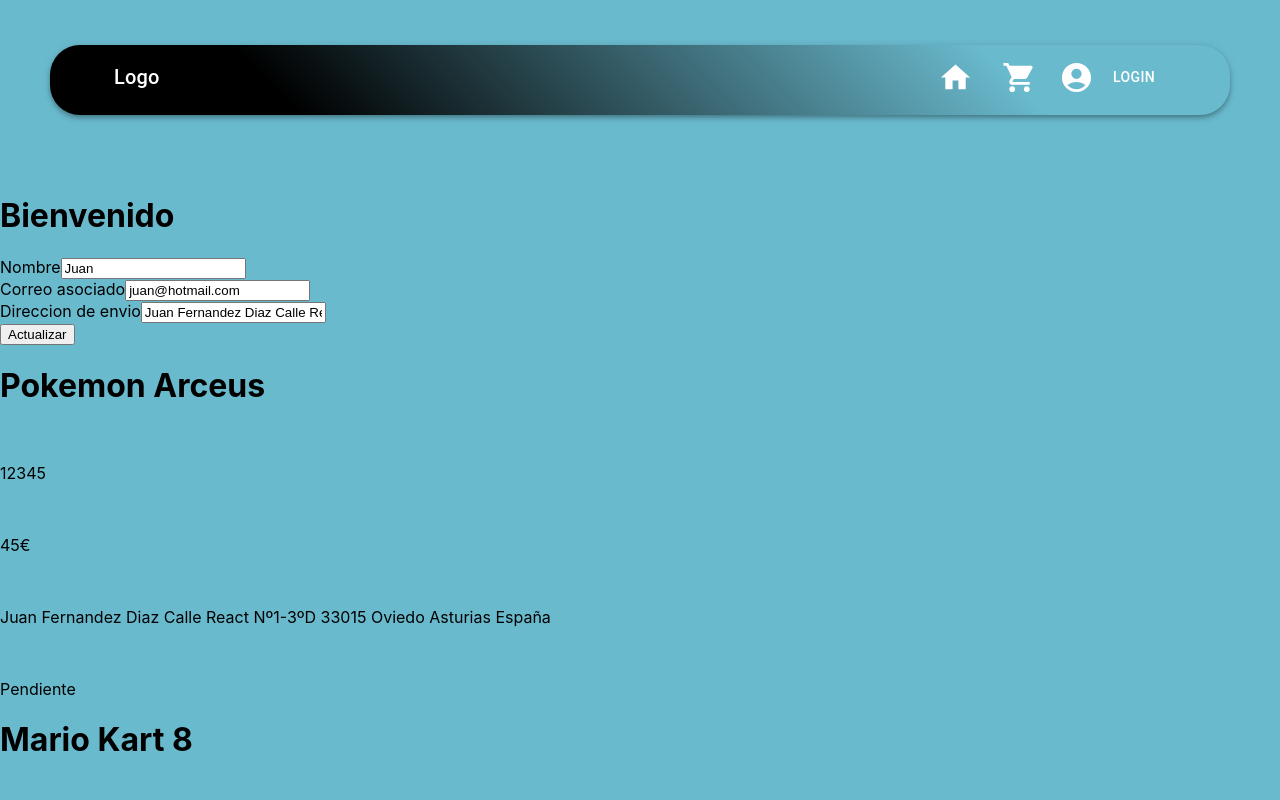
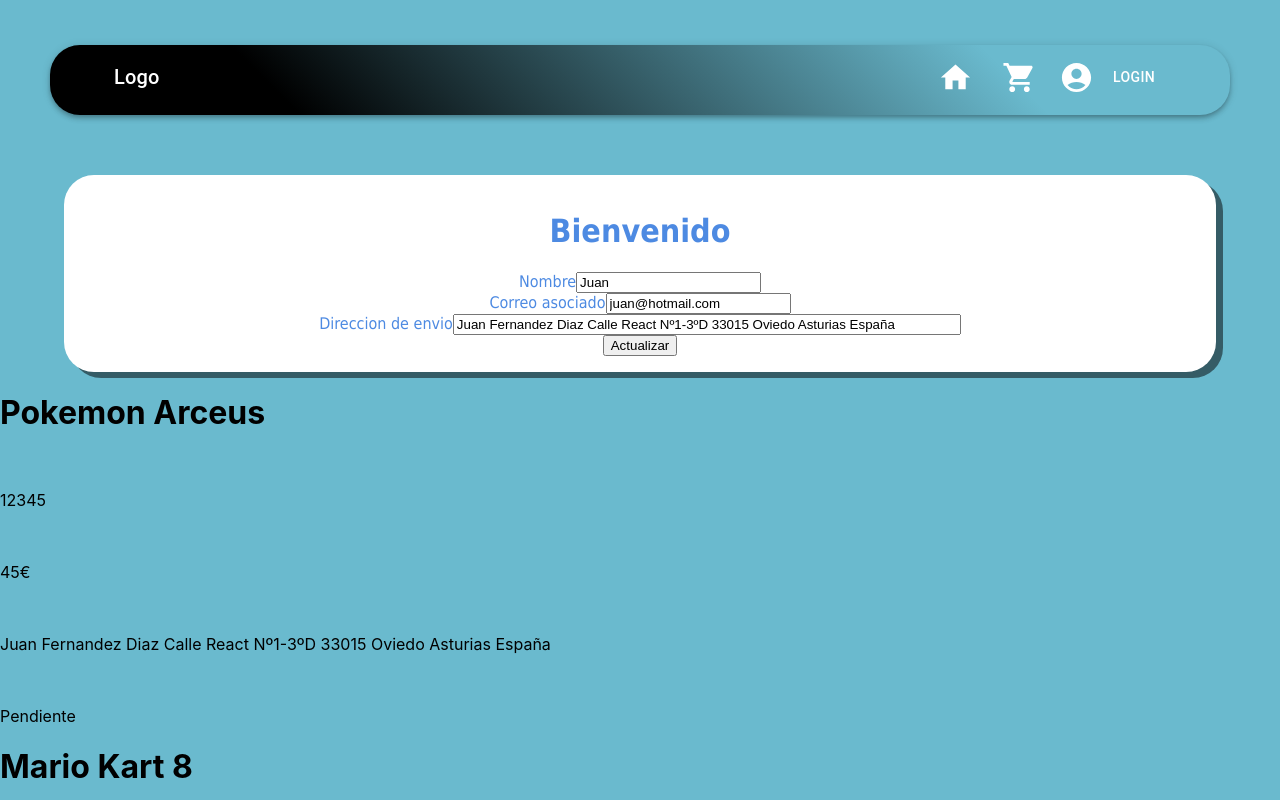
Before and after one commit to Arquisoft/dede_es1c, a React (Create React App) app in the folder webapp/: page / in a window 1280 px wide. Shown: the top 800 px of the page. Built offline with nearby package versions, Linux system fonts and the light colour scheme.

Commit message:
Añadimos estilo a componente DatosPersonales

```diff
--- a/webapp/src/components/home/HomeView.tsx
+++ b/webapp/src/components/home/HomeView.tsx
@@ -14,7 +14,6 @@
   boxSizing:"border-box",
   backgroundColor: "#6ABACE",
   },
-
 });
 export const HomeView = () => {
   const classes = useStyle();
--- a/webapp/src/components/perfil/DatosPersonales.tsx
+++ b/webapp/src/components/perfil/DatosPersonales.tsx
@@ -4,21 +4,47 @@
 import TextField from '@mui/material/TextField';
 import Button from '@mui/material/Button'
 import BottomNavigation from '@mui/material/BottomNavigation';
-import { Typography} from "@mui/material";
+import { autocompleteClasses, Typography} from "@mui/material";
 import { isWhiteSpaceLike } from "typescript";
+
+
+const useStyle = makeStyles({
+  datosPersonales: {
+    display:"grid",
+    gridAutoFlow: "[0,0]",
+    font: "400 1em Tahoma,sans-serif",
+    backgroundColor:"#FFFF",
+    borderRadius: 30,
+    boxShadow: "7px 6px rgba(0, 0, 0, .5)",
+    marginLeft:"5%",
+    marginRight: "5%",
+    padding: "1em",
+    textAlign: "center",
+    margin: "auto",
+    color: "#4D8AE2",
+  },
+  direccion: {
+    width: "500px",
+  },
+  etiquetas: {
+    textAlign: "center",
+    width: "100%",
+  }
+});
 
 const DatosPersonales = () => {
   var userName = "Juan";
   var userEmail = "juan@hotmail.com"
   var direccion = "Juan Fernandez Diaz Calle React Nº1-3ºD 33015 Oviedo Asturias España "
+  const classes = useStyle();
 
   return (
-      <form className="form">
+      <form className={classes.datosPersonales}>
         <div>
           <h1>Bienvenido</h1>
         </div>
           <div>
-            <label id="name">Nombre</label>
+            <label className={classes.etiquetas} id="name">Nombre</label>
             <input id="name" type="text" placeholder="Actualize su nombre" value={userName}>
             </input>
           </div>
@@ -29,7 +55,7 @@
           </div>
           <div>
             <label id="direccion">Direccion de envio</label>
-            <input id="direccion" type="text" placeholder="Actualize su direccion de envio" value={direccion}>
+            <input className={classes.direccion} id="direccion" type="text" placeholder="Actualize su direccion de envio" value={direccion}>
             </input>
           </div>
           <div>
--- a/webapp/src/components/perfil/Pedidos.tsx
+++ b/webapp/src/components/perfil/Pedidos.tsx
@@ -1,7 +1,22 @@
 import React from "react";
+import { makeStyles } from "@material-ui/core/styles";
+
+
+const useStyle = makeStyles({
+  container: {
+    display: "flex",
+    flexDirection: "column",
+    width: "100%",
+  height: "100%",
+  padding: "30px 50px 60px 50px",
+  boxSizing:"border-box",
+  backgroundColor: "#6ABACE",
+  },
+
+});
 
 const Pedidos = () => {
-
+    const classes = useStyle();
     var direccion = "Juan Fernandez Diaz Calle React Nº1-3ºD 33015 Oviedo Asturias España "
 
     const pedidos = [
```
